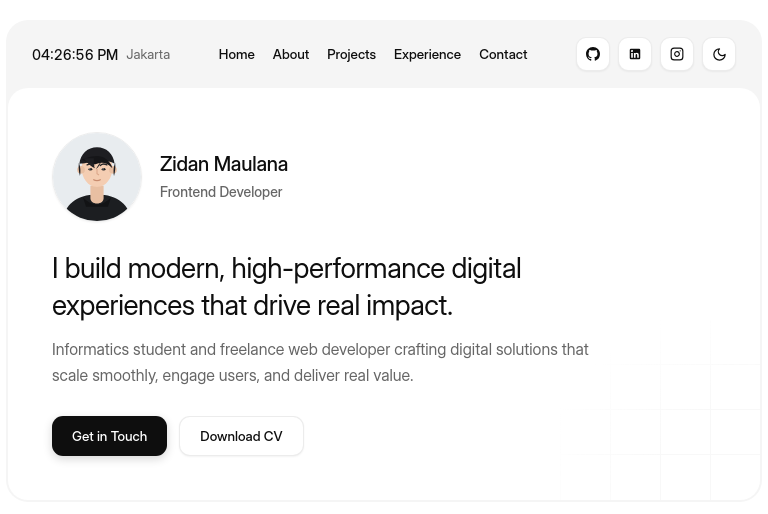
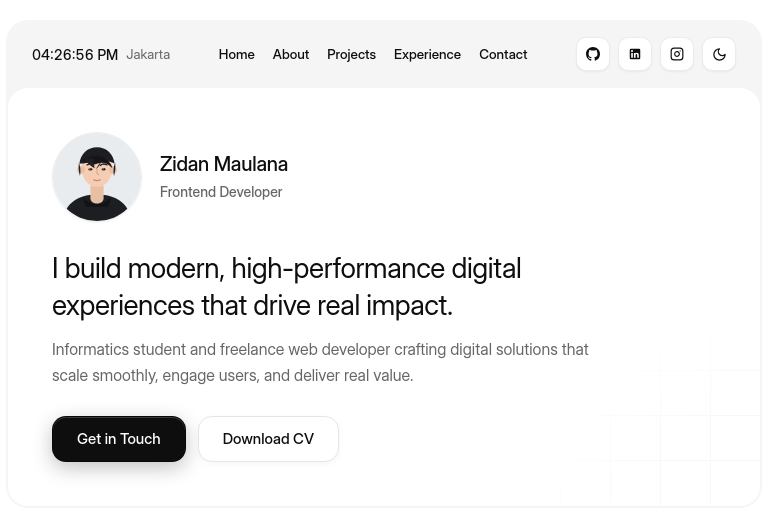
Before and after one commit to zidan-maulana/zidan-portfolio, a Next.js app: page / in a window 1280 px wide. Shown: the top 514 px of the page, without its empty margins (256-1024 px from the left). Built offline with nearby package versions, Linux system fonts and the light colour scheme.

Commit message:
feat: style hero action buttons to match reference screenshot

```diff
--- a/src/app/globals.css
+++ b/src/app/globals.css
@@ -13,9 +13,12 @@
   --accent-soft: #EAF7E6;
   --btn-primary-bg: #0E0E0E;
   --btn-primary-text: #FFFFFF;
+  --btn-primary-border: rgba(0, 0, 0, 0.35);
   --btn-secondary-bg: #FFFFFF;
   --btn-secondary-text: #0E0E0E;
   --btn-secondary-border: #E5E5E5;
+  --btn-primary-shadow: 0 6px 20px rgba(0, 0, 0, 0.24), inset 0 1px 0 rgba(255, 255, 255, 0.18);
+  --btn-secondary-shadow: 0 2px 6px rgba(0, 0, 0, 0.04);
 }
 
 .dark {
@@ -31,9 +34,12 @@
   --accent-soft: #0E2909;
   --btn-primary-bg: #F5F5F5;
   --btn-primary-text: #0E0E0E;
+  --btn-primary-border: rgba(255, 255, 255, 0.15);
   --btn-secondary-bg: #141414;
   --btn-secondary-text: #F5F5F5;
   --btn-secondary-border: #282828;
+  --btn-primary-shadow: 0 6px 20px rgba(255, 255, 255, 0.08), inset 0 1px 0 rgba(255, 255, 255, 0.4);
+  --btn-secondary-shadow: 0 2px 6px rgba(0, 0, 0, 0.3);
 }
 
 @theme {
@@ -49,13 +55,24 @@
   --color-accent-soft: var(--accent-soft);
   --color-btn-primary-bg: var(--btn-primary-bg);
   --color-btn-primary-text: var(--btn-primary-text);
+  --color-btn-primary-border: var(--btn-primary-border);
   --color-btn-secondary-bg: var(--btn-secondary-bg);
   --color-btn-secondary-text: var(--btn-secondary-text);
   --color-btn-secondary-border: var(--btn-secondary-border);
+  --shadow-btn-primary: var(--btn-primary-shadow);
+  --shadow-btn-secondary: var(--btn-secondary-shadow);
 
   --font-sans: 'Inter Display', var(--font-inter), sans-serif;
   --font-inter: 'Inter Display', var(--font-inter), sans-serif;
   --font-display: 'Inter Display', var(--font-inter), sans-serif;
+}
+
+.shadow-btn-primary {
+  box-shadow: var(--btn-primary-shadow);
+}
+
+.shadow-btn-secondary {
+  box-shadow: var(--btn-secondary-shadow);
 }
 
 .font-display {
--- a/src/components/hero.tsx
+++ b/src/components/hero.tsx
@@ -93,14 +93,14 @@ export function Hero({ profile }: HeroProps) {
         <div className="mt-6 sm:mt-7 flex flex-row items-center gap-3">
           <a
             href={profile.email ? `mailto:${profile.email}` : "mailto:zidan@example.com"}
-            className="inline-flex h-[40px] items-center justify-center rounded-[11px] bg-btn-primary-bg px-5 text-[13.5px] font-medium text-btn-primary-text shadow-[0_3px_10px_rgba(0,0,0,0.16)] dark:shadow-none transition-all hover:opacity-90 active:scale-[0.98] focus-visible:outline-none focus-visible:ring-2 focus-visible:ring-text"
+            className="inline-flex h-[46px] items-center justify-center rounded-[14px] border border-btn-primary-border bg-btn-primary-bg px-6 font-display text-[15px] font-medium text-btn-primary-text shadow-btn-primary transition-all hover:opacity-90 active:scale-[0.98] focus-visible:outline-none focus-visible:ring-2 focus-visible:ring-text"
           >
             Get in Touch
           </a>
           <a
             href={profile.cv.asset.url}
             download
-            className="inline-flex h-[40px] items-center justify-center rounded-[11px] border border-border/80 bg-surface px-5 text-[13.5px] font-medium text-text shadow-xs transition-all hover:bg-page active:scale-[0.98] focus-visible:outline-none focus-visible:ring-2 focus-visible:ring-text"
+            className="inline-flex h-[46px] items-center justify-center rounded-[14px] border border-btn-secondary-border bg-btn-secondary-bg px-6 font-display text-[15px] font-medium text-btn-secondary-text shadow-btn-secondary transition-all hover:bg-page active:scale-[0.98] focus-visible:outline-none focus-visible:ring-2 focus-visible:ring-text"
           >
             Download CV
           </a>
```
